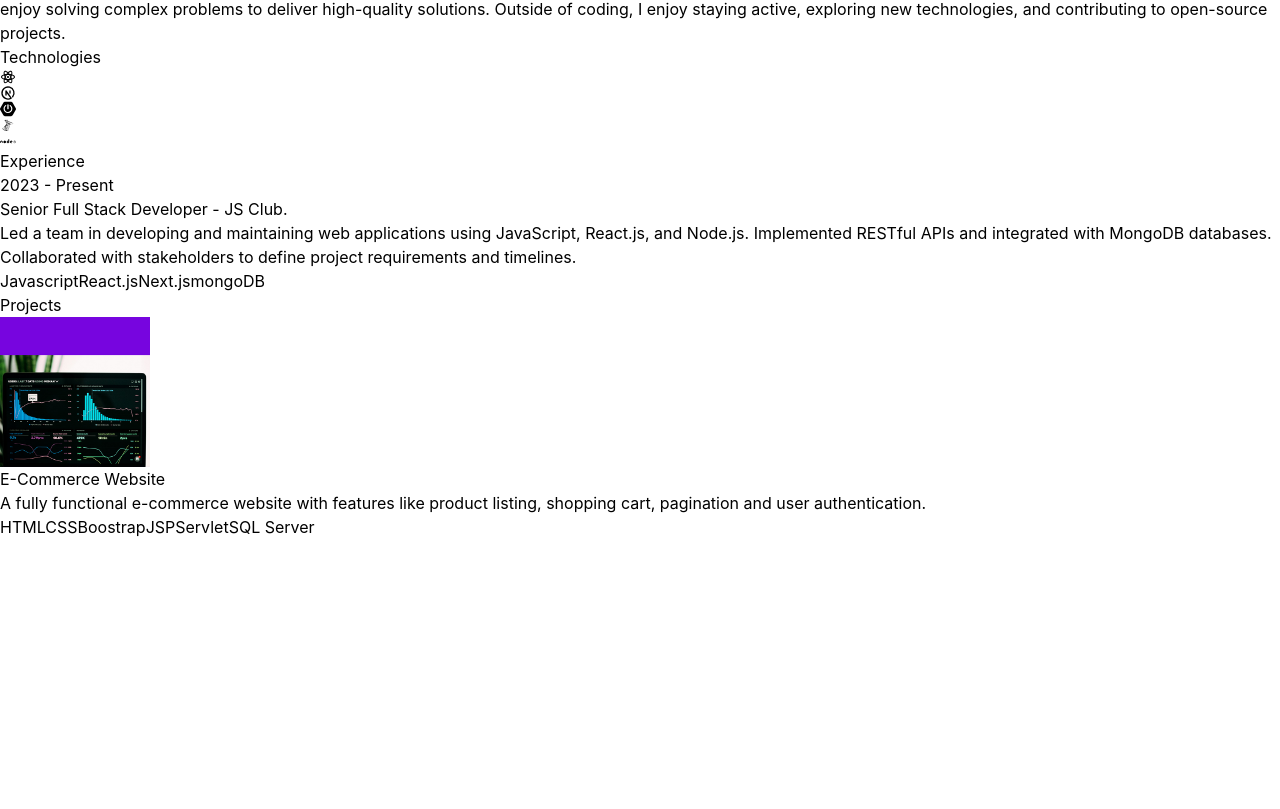
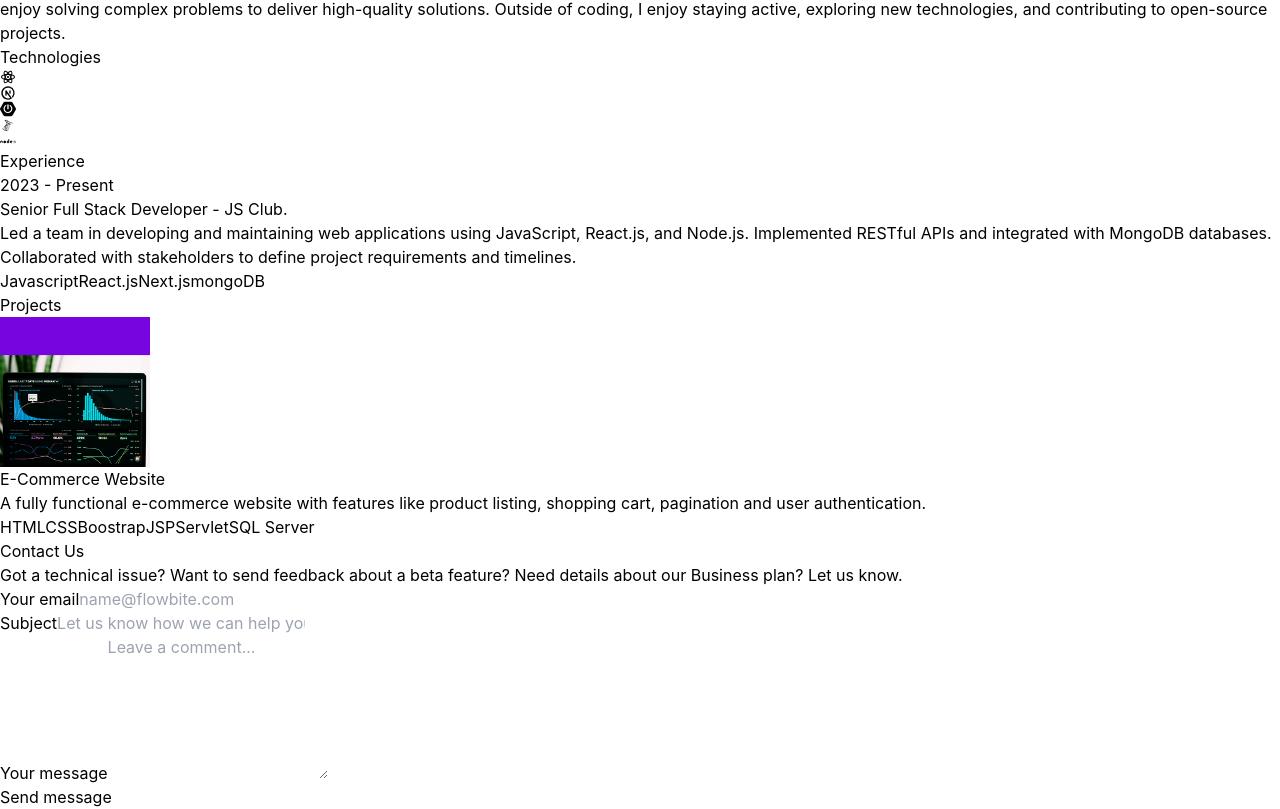
Before and after one commit to nvdekay/personal-portfolio, a React (Vite) app: page / in a window 1280 px wide. Shown: the part 1542-2351 px from the top of the page. Before the commit the page ends 2081 px from the top, so only its background shows below. Built offline with nearby package versions, Linux system fonts and the light colour scheme.

Commit message:
add contact section

```diff
--- a/src/App.tsx
+++ b/src/App.tsx
@@ -5,6 +5,7 @@ import About from "./components/About";
 import Technologies from "./components/Technologies";
 import Experience from "./components/Experience";
 import Projects from "./components/Projects";
+import Contact from "./components/Contact";
 
 const App = () => {
   return (
@@ -22,6 +23,7 @@ const App = () => {
         <Technologies />
         <Experience />
         <Projects />
+        <Contact />
       </div>
       <div className="absolute top-0 z-[-2] h-screen w-screen bg-neutral-950 bg-[radial-gradient(ellipse_80%_80%_at_50%_-20%,rgba(120,119,198,0.3),rgba(255,255,255,0))]">
       </div>
--- /dev/null
+++ b/src/components/Contact.jsx
@@ -0,0 +1,28 @@
+
+const Contact = () => {
+    return (
+        <section className="bg-white dark:bg-gray-900">
+            <div className="py-8 lg:py-16 px-4 mx-auto max-w-screen-md">
+                <h2 className="mb-4 text-4xl tracking-tight font-extrabold text-center text-gray-900 dark:text-white">Contact Us</h2>
+                <p className="mb-8 lg:mb-16 font-light text-center text-gray-500 dark:text-gray-400 sm:text-xl">Got a technical issue? Want to send feedback about a beta feature? Need details about our Business plan? Let us know.</p>
+                <form action="#" className="space-y-8">
+                    <div>
+                        <label for="email" className="block mb-2 text-sm font-medium text-gray-900 dark:text-gray-300">Your email</label>
+                        <input type="email" id="email" className="shadow-sm bg-gray-50 border border-gray-300 text-gray-900 text-sm rounded-lg focus:ring-primary-500 focus:border-primary-500 block w-full p-2.5 dark:bg-gray-700 dark:border-gray-600 dark:placeholder-gray-400 dark:text-white dark:focus:ring-primary-500 dark:focus:border-primary-500 dark:shadow-sm-light" placeholder="name@flowbite.com" required/>
+                    </div>
+                    <div>
+                        <label for="subject" className="block mb-2 text-sm font-medium text-gray-900 dark:text-gray-300">Subject</label>
+                        <input type="text" id="subject" className="block p-3 w-full text-sm text-gray-900 bg-gray-50 rounded-lg border border-gray-300 shadow-sm focus:ring-primary-500 focus:border-primary-500 dark:bg-gray-700 dark:border-gray-600 dark:placeholder-gray-400 dark:text-white dark:focus:ring-primary-500 dark:focus:border-primary-500 dark:shadow-sm-light" placeholder="Let us know how we can help you" required/>
+                    </div>
+                    <div className="sm:col-span-2">
+                        <label for="message" className="block mb-2 text-sm font-medium text-gray-900 dark:text-gray-400">Your message</label>
+                        <textarea id="message" rows="6" className="block p-2.5 w-full text-sm text-gray-900 bg-gray-50 rounded-lg shadow-sm border border-gray-300 focus:ring-primary-500 focus:border-primary-500 dark:bg-gray-700 dark:border-gray-600 dark:placeholder-gray-400 dark:text-white dark:focus:ring-primary-500 dark:focus:border-primary-500" placeholder="Leave a comment..."></textarea>
+                    </div>
+                    <button type="submit" className="py-3 px-5 text-sm font-medium text-center text-white rounded-lg bg-primary-700 sm:w-fit hover:bg-primary-800 focus:ring-4 focus:outline-none focus:ring-primary-300 dark:bg-primary-600 dark:hover:bg-primary-700 dark:focus:ring-primary-800">Send message</button>
+                </form>
+            </div>
+        </section>
+    );
+};
+
+export default Contact;
```
